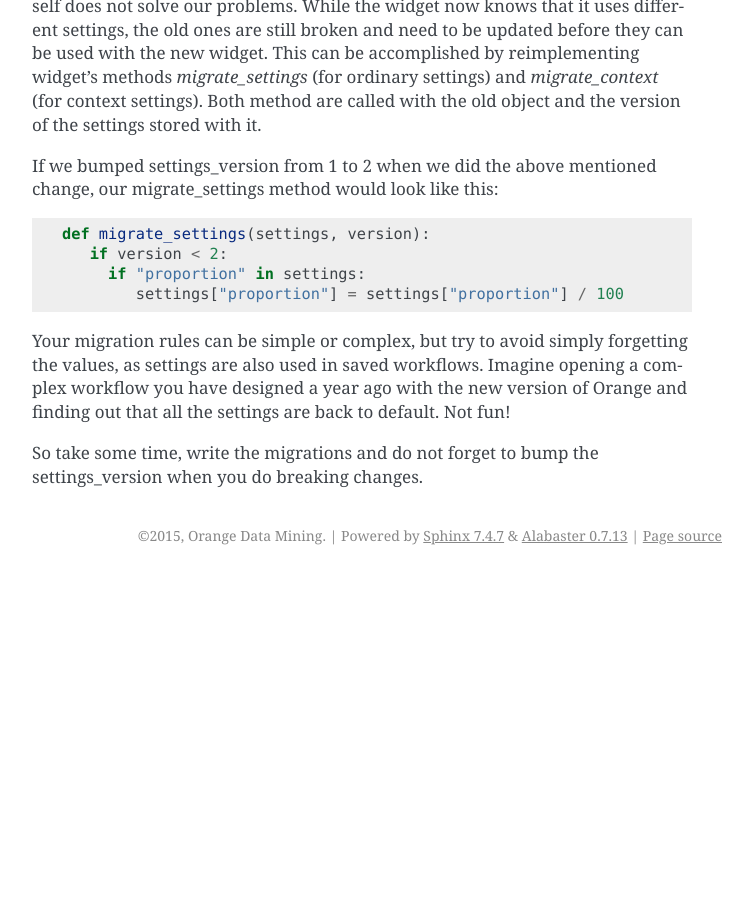
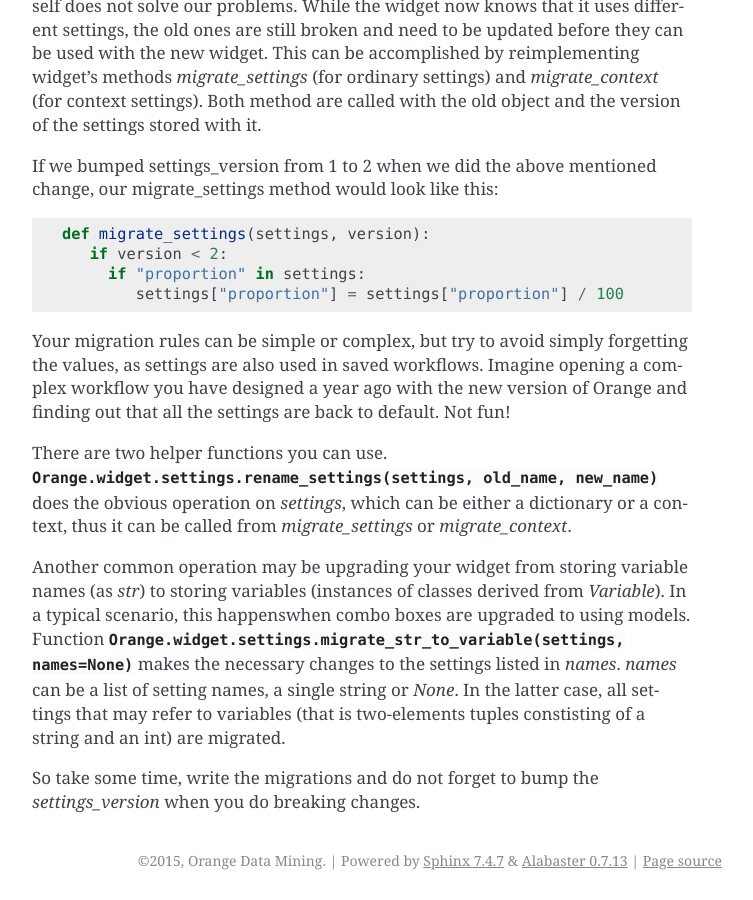
Before and after one commit to biolab/orange-widget-base, a Sphinx documentation site: the page built from doc/development/source/tutorial-settings.rst, in a window 1280 px wide and 900 px high, scrolled down 5435 px. Shown: the whole window, without its empty margins (388-1141 px from the left). Built offline with Sphinx 7.4.7, drawn with Linux system fonts in a browser that asks for light colours; formulas are drawn with MathJax 3; before the commit the page ends 6010 px from its top, so only the background shows below that.

Commit message:
Migration utility functions: add documentation

```diff
--- a/doc/development/source/tutorial-settings.rst
+++ b/doc/development/source/tutorial-settings.rst
@@ -272,5 +272,21 @@ Imagine opening a complex workflow you have designed a year ago with the
 new version of Orange and finding out that all the settings are back to
 default. Not fun!
 
+There are two helper functions you can use.
+:obj:`Orange.widget.settings.rename_settings(settings, old_name, new_name)`
+does the obvious operation on `settings`, which can be either a dictionary
+or a context, thus it can be called from `migrate_settings` or
+`migrate_context`.
+
+Another common operation may be upgrading your widget from storing variable
+names (as `str`) to storing variables (instances of classes derived from
+`Variable`). In a typical scenario, this happenswhen combo boxes are upgraded to
+using models. Function
+:obj:`Orange.widget.settings.migrate_str_to_variable(settings, names=None)`
+makes the necessary changes to the settings listed in `names`. `names` can be
+a list of setting names, a single string or `None`. In the latter case, all
+settings that may refer to variables (that is two-elements tuples constisting
+of a string and an int) are migrated.
+
 So take some time, write the migrations and do not forget to bump the
-settings_version when you do breaking changes.
+`settings_version` when you do breaking changes.
```
